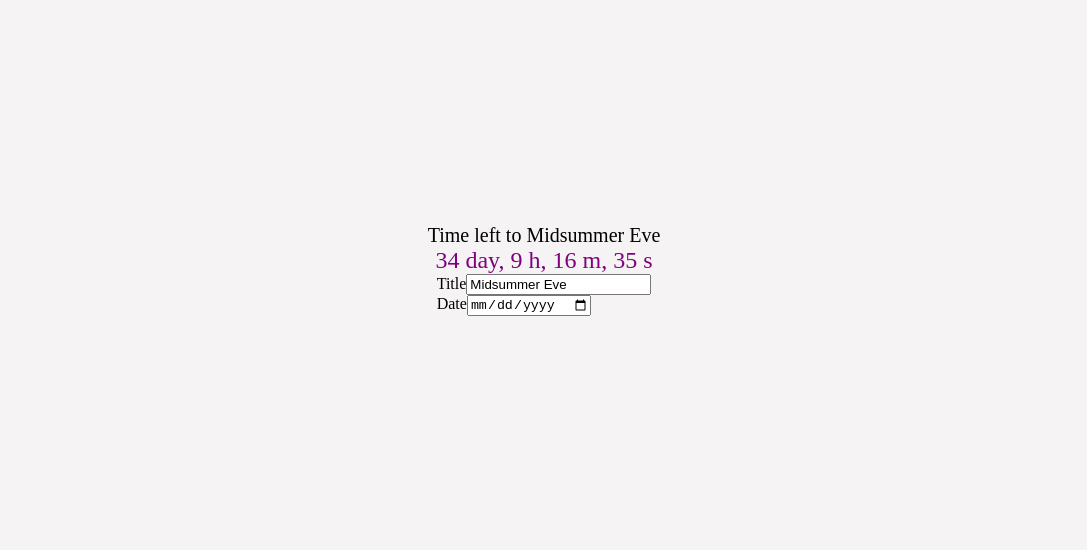
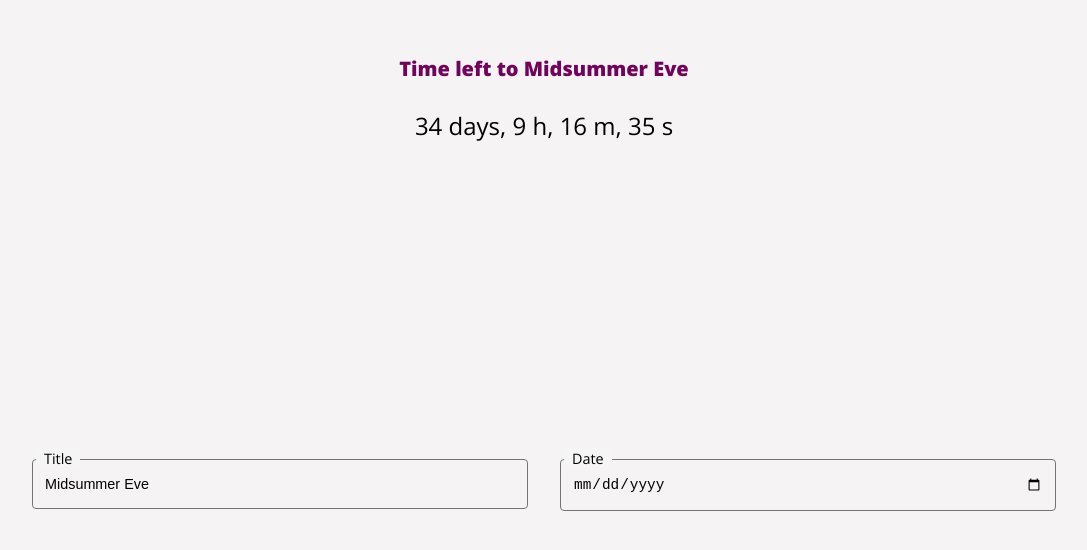
Before and after one commit to MeghdadHadidi/recifyr, an Angular app: page / in a window 1280 px wide. Shown: the part 130-680 px from the top of the page, without its empty margins (96-1183 px from the left). Built offline with nearby package versions, Linux system fonts and the light colour scheme.

Commit message:
import open sans, add styles based on figma

```diff
--- a/src/app/app.component.scss
+++ b/src/app/app.component.scss
@@ -4,11 +4,56 @@ main {
   min-height: 100vh;
   display: flex;
   flex-direction: column;
-  justify-content: center;
+  justify-content: space-around;
   align-items: center;
   position: relative;
+
 
   h1 {
     font-size: 6rem;
   }
+
+  .event-info {
+    display: flex;
+    gap: 2rem;
+    width: 80%;
+
+    > div {
+      flex: 1;
+      position: relative;
+
+      input {
+        box-sizing: border-box;
+        width: 100%;
+        border-radius: 4px;
+        background-color: transparent;
+        border: 1px solid #757373;
+        font-size: 0.9rem;
+        padding: 1rem 0.75rem;
+      }
+
+      label {
+        font-size: 0.9rem;
+        position: absolute;
+        top: -20%;
+        left: 0.25rem;
+        background-color: #f5f5f5;
+        padding: 0 0.5rem;
+      }
+    }
+
+  }
+
+  // media query targetting portrait mode for all devices
+  @media screen and (orientation: portrait) {
+    .event-info {
+      flex-wrap: wrap;
+      max-width: 80%;
+
+      > div {
+        width: 100%;
+        flex: none;
+      }
+    }
+  }
 }
--- a/src/app/countdown/countdown.component.html
+++ b/src/app/countdown/countdown.component.html
@@ -1,7 +1,9 @@
 <div class="time-display">
-    {{ eventTitleCalculated }}
+    <h4>
+        {{ eventTitleCalculated }}
+    </h4>
     <div class="time">
-        <span>{{ countdown.days }} day</span>,
+        <span>{{ countdown.days }} days</span>,
         <span>{{ countdown.hours }} h</span>,
         <span>{{ countdown.minutes }} m</span>,
         <span>{{ countdown.seconds }} s</span>
--- a/src/app/countdown/countdown.component.scss
+++ b/src/app/countdown/countdown.component.scss
@@ -2,13 +2,6 @@
     display: flex;
     flex-direction: column;
     align-items: center;
-}
-
-@media (orientation: landscape) {
-    .countdown-container {
-        flex-direction: row;
-        justify-content: space-around;
-    }
 }
 
 .event-info {
@@ -23,9 +16,14 @@
 .time-display {
     text-align: center;
     font-size: 1.25rem;
+    width: 100vw;
+
+    h4 {
+        font-weight: 800;
+        color: #72035D;
+    }
+
+    .time {
+        font-size: 1.5rem;
+    }
 }
-
-.time {
-    font-size: 1.5rem;
-    color: purple;
-}
--- a/src/styles.scss
+++ b/src/styles.scss
@@ -1,6 +1,8 @@
 /* You can add global styles to this file, and also import other style files */
+@import url('https://fonts.googleapis.com/css2?family=Open+Sans:ital,wdth,wght@0,75..100,300..800;1,75..100,300..800&display=swap');
 
-body {
+html, body {
   margin: 0;
   font-size: 100%;
+  font-family: "Open Sans", sans-serif;
 }
```
Also changed, not shown: 1 other file (tests, documents, lock files or other folders).
